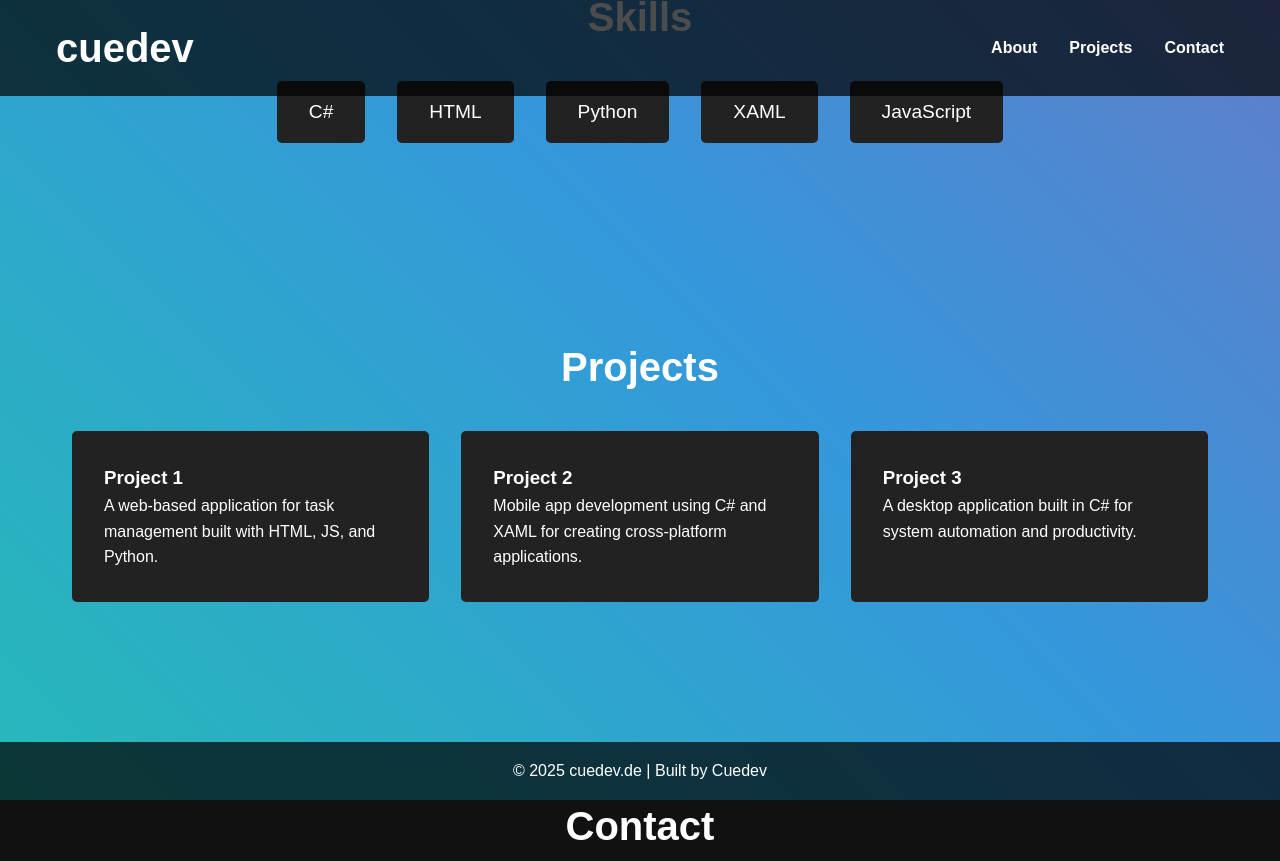
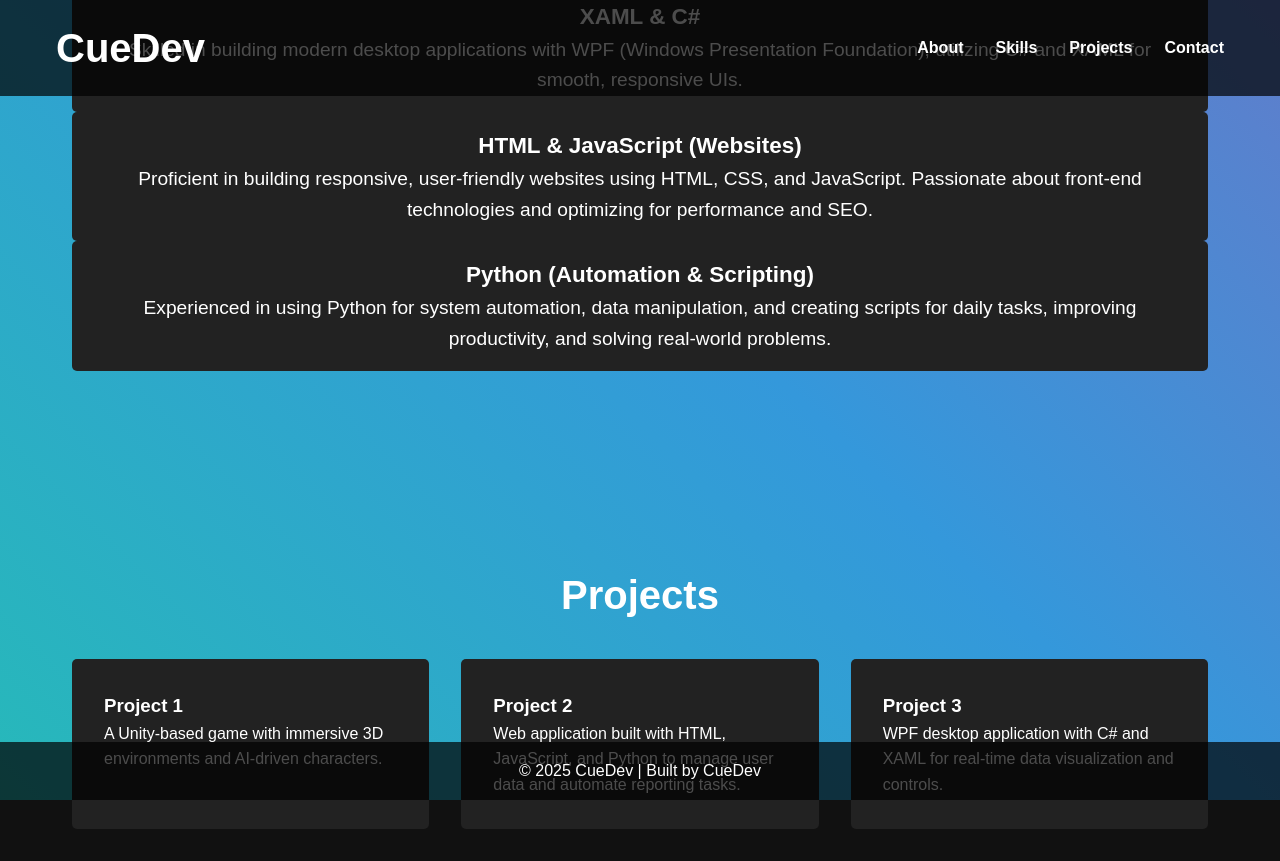
Before and after one commit to CueMo69/cuedev.de, a plain HTML site: page index.html in a window 1280 px wide. Shown: the top 861 px of the page. Drawn offline with Linux system fonts and the light colour scheme.

Commit message:
Update index.html

```diff
--- a/index.html
+++ b/index.html
@@ -3,8 +3,8 @@
 <head>
     <meta charset="UTF-8">
     <meta name="viewport" content="width=device-width, initial-scale=1.0">
-    <meta name="description" content="Cuedev - Developer & Enthusiast">
-    <title>cuedev.de</title>
+    <meta name="description" content="CueDev - Developer & Enthusiast">
+    <title>CueDev - Developer Portfolio</title>
     <link rel="stylesheet" href="styles.css">
 </head>
 <body>
@@ -12,10 +12,11 @@
 
     <header>
         <div class="container">
-            <h1>cuedev</h1>
+            <h1>CueDev</h1>
             <nav>
                 <ul>
                     <li><a href="#about">About</a></li>
+                    <li><a href="#skills">Skills</a></li>
                     <li><a href="#projects">Projects</a></li>
                     <li><a href="#contact">Contact</a></li>
                 </ul>
@@ -26,17 +27,28 @@
     <main>
         <section id="about" class="section">
             <h2>About Me</h2>
-            <p>Hello! I'm a passionate developer with experience in multiple languages like C#, HTML, Python, XAML, and JavaScript. I love creating innovative projects and solving problems with code.</p>
+            <p>Hi! I'm CueDev, a passionate software developer with a love for creating innovative solutions. I specialize in building interactive websites, crafting immersive experiences with Unity, and automating tasks using Python. My expertise lies in transforming ideas into code and bringing complex systems to life.</p>
         </section>
 
         <section id="skills" class="section">
             <h2>Skills</h2>
-            <div class="skills">
-                <div class="skill">C#</div>
-                <div class="skill">HTML</div>
-                <div class="skill">Python</div>
-                <div class="skill">XAML</div>
-                <div class="skill">JavaScript</div>
+            <div class="skill-box">
+                <div class="skill">
+                    <h3>C# & Unity</h3>
+                    <p>Expert in C# with a focus on Unity game development, creating interactive 3D and 2D experiences, as well as VR/AR applications. Familiar with performance optimization and asset management within Unity.</p>
+                </div>
+                <div class="skill">
+                    <h3>XAML & C#</h3>
+                    <p>Skilled in building modern desktop applications with WPF (Windows Presentation Foundation), utilizing C# and XAML for smooth, responsive UIs.</p>
+                </div>
+                <div class="skill">
+                    <h3>HTML & JavaScript (Websites)</h3>
+                    <p>Proficient in building responsive, user-friendly websites using HTML, CSS, and JavaScript. Passionate about front-end technologies and optimizing for performance and SEO.</p>
+                </div>
+                <div class="skill">
+                    <h3>Python (Automation & Scripting)</h3>
+                    <p>Experienced in using Python for system automation, data manipulation, and creating scripts for daily tasks, improving productivity, and solving real-world problems.</p>
+                </div>
             </div>
         </section>
 
@@ -45,15 +57,15 @@
             <div class="projects">
                 <div class="project">
                     <h3>Project 1</h3>
-                    <p>A web-based application for task management built with HTML, JS, and Python.</p>
+                    <p>A Unity-based game with immersive 3D environments and AI-driven characters.</p>
                 </div>
                 <div class="project">
                     <h3>Project 2</h3>
-                    <p>Mobile app development using C# and XAML for creating cross-platform applications.</p>
+                    <p>Web application built with HTML, JavaScript, and Python to manage user data and automate reporting tasks.</p>
                 </div>
                 <div class="project">
                     <h3>Project 3</h3>
-                    <p>A desktop application built in C# for system automation and productivity.</p>
+                    <p>WPF desktop application with C# and XAML for real-time data visualization and controls.</p>
                 </div>
             </div>
         </section>
@@ -70,8 +82,7 @@
     </main>
 
     <footer>
-        <p>&copy; 2025 cuedev.de | Built by Cuedev</p>
+        <p>&copy; 2025 CueDev | Built by CueDev</p>
     </footer>
-
 </body>
 </html>
```
